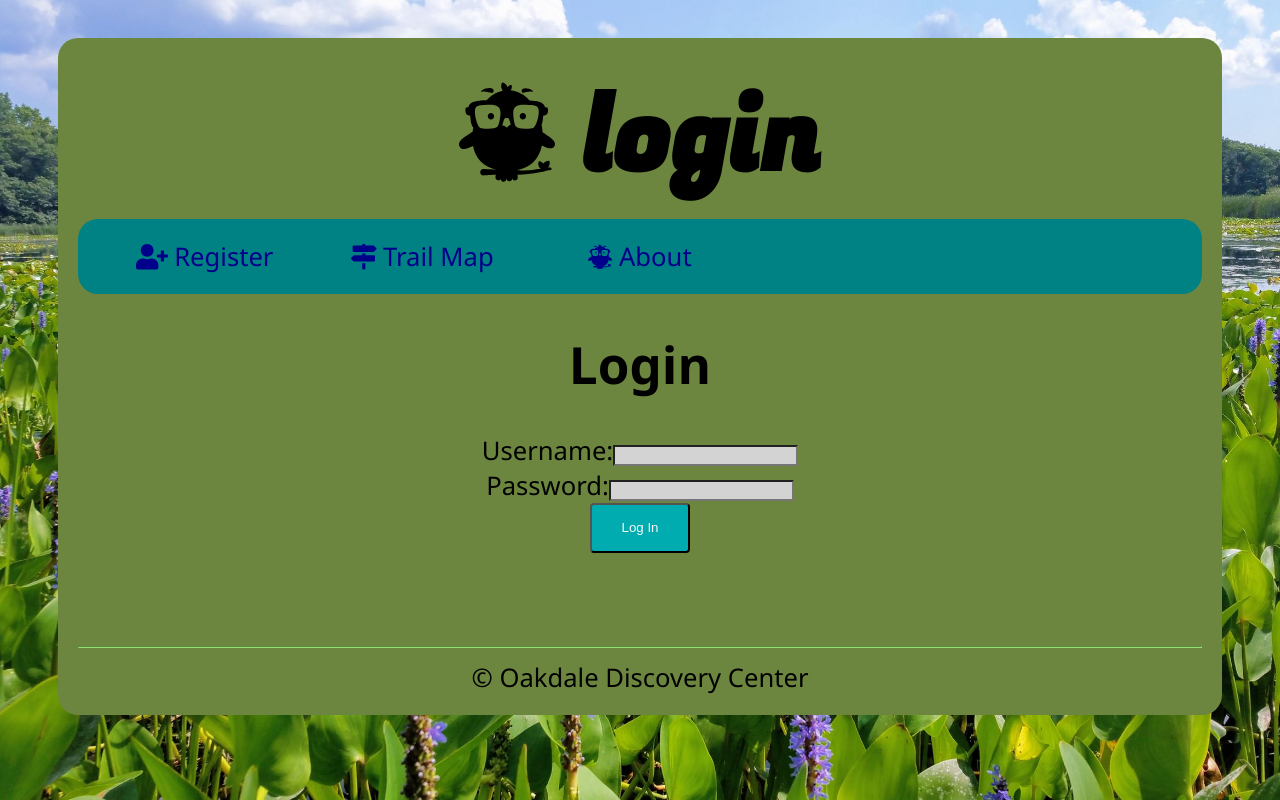
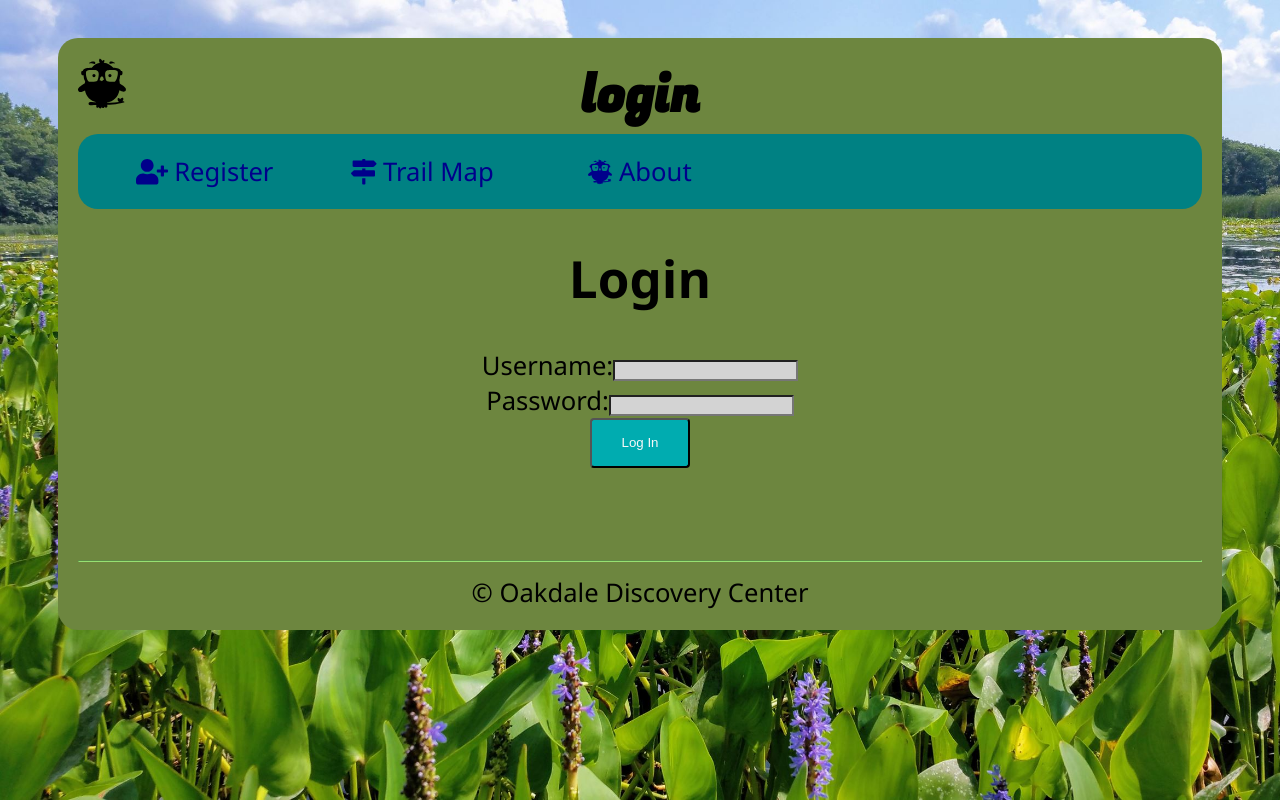
Before and after one commit to linzmeyer/solo-project, a React (Create React App) app: page /#/home in a window 1280 px wide. Built offline with nearby package versions, Linux system fonts and the light colour scheme; no server answers.

Commit message:
Turned header into grid

```diff
--- a/src/components/Header/Header.css
+++ b/src/components/Header/Header.css
@@ -1,6 +1,32 @@
 .Header-wrapper {
+  display: grid;
+  grid-template-columns: repeat(3, 1fr);
   font-family: 'Fugaz One', cursive;
   text-transform: lowercase;
-  font-size: 4em;
-  margin: .5%;
+  margin: 0;
+  stroke-width: 10px;
+  ;
+  grid-template-areas:
+  'main-icon view .'
+  'main-icon title .';
 }
+
+.header-icon {
+  margin: 0;
+  stroke: #96E072;
+  display: grid;
+  justify-self: right;
+  font-size: 8rem;
+  grid-area: main-icon;
+}
+
+.title-header {
+  margin: 0;
+  grid-area: title;
+  text-decoration: underline;
+}
+
+.view-header {
+  margin: 0;
+  grid-area: view;
+}
```
